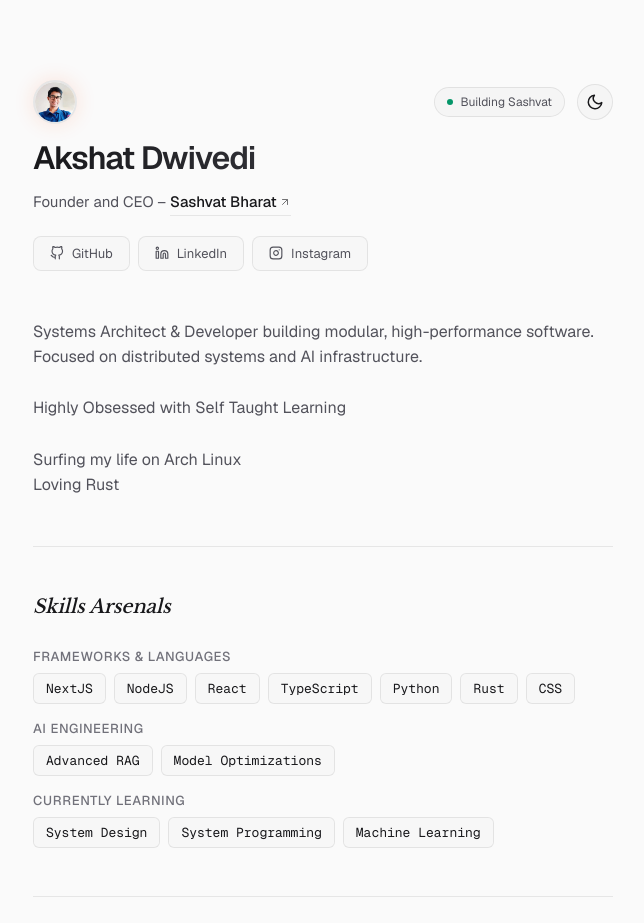
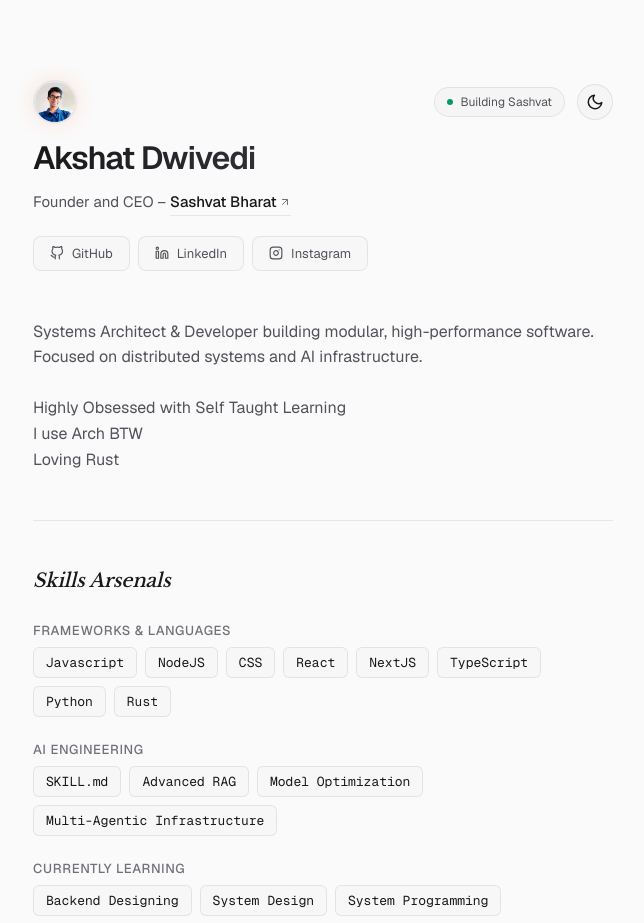
Before and after one commit to Akshat-Dwivedi-52/profile, a Next.js app: page / in a window 1280 px wide. Shown: the top 923 px of the page, without its empty margins (317-961 px from the left). Built offline with nearby package versions, Linux system fonts and the light colour scheme.

Commit message:
Update skills section and improve layout in resume

```diff
--- a/src/app/globals.css
+++ b/src/app/globals.css
@@ -293,7 +293,7 @@ body::before {
 .skills-grid {
   display: flex;
   flex-direction: column;
-  gap: 16px;
+  gap: 24px;
 }
 
 .skills-category {
--- a/src/app/page.tsx
+++ b/src/app/page.tsx
@@ -89,8 +89,8 @@ export default function Home() {
 
       <section className="about-section fade-in-item" style={{ "--item-index": 2 } as CSSProperties}>
         <p>Systems Architect & Developer building modular, high-performance software. Focused on distributed systems and AI infrastructure.</p><br/>
-        <p>Highly Obsessed with Self Taught Learning</p><br/>
-        <p>Surfing my life on Arch Linux</p>
+        <p>Highly Obsessed with Self Taught Learning</p>
+        <p>I use Arch BTW</p>
         <p>Loving Rust</p>
       </section>
 
@@ -102,25 +102,29 @@ export default function Home() {
           <div className="skills-category">
             <span className="category-label">Frameworks & Languages</span>
             <div className="tags-container">
+              <span className="tag mono">Javascript</span>
+              <span className="tag mono">NodeJS</span>
+              <span className="tag mono">CSS</span>
+              <span className="tag mono">React</span>
               <span className="tag mono">NextJS</span>
-              <span className="tag mono">NodeJS</span>
-              <span className="tag mono">React</span>
               <span className="tag mono">TypeScript</span>
               <span className="tag mono">Python</span>
               <span className="tag mono">Rust</span>
-              <span className="tag mono">CSS</span>
             </div>
           </div>
           <div className="skills-category">
             <span className="category-label">AI Engineering</span>
             <div className="tags-container">
+              <span className="tag mono">SKILL.md</span>
               <span className="tag mono">Advanced RAG</span>
-              <span className="tag mono">Model Optimizations</span>
+              <span className="tag mono">Model Optimization</span>
+              <span className="tag mono">Multi-Agentic Infrastructure</span>
             </div>
           </div>
           <div className="skills-category">
             <span className="category-label">Currently Learning</span>
             <div className="tags-container">
+              <span className="tag mono">Backend Designing</span>
               <span className="tag mono">System Design</span>
               <span className="tag mono">System Programming</span>
               <span className="tag mono">Machine Learning</span>
```
